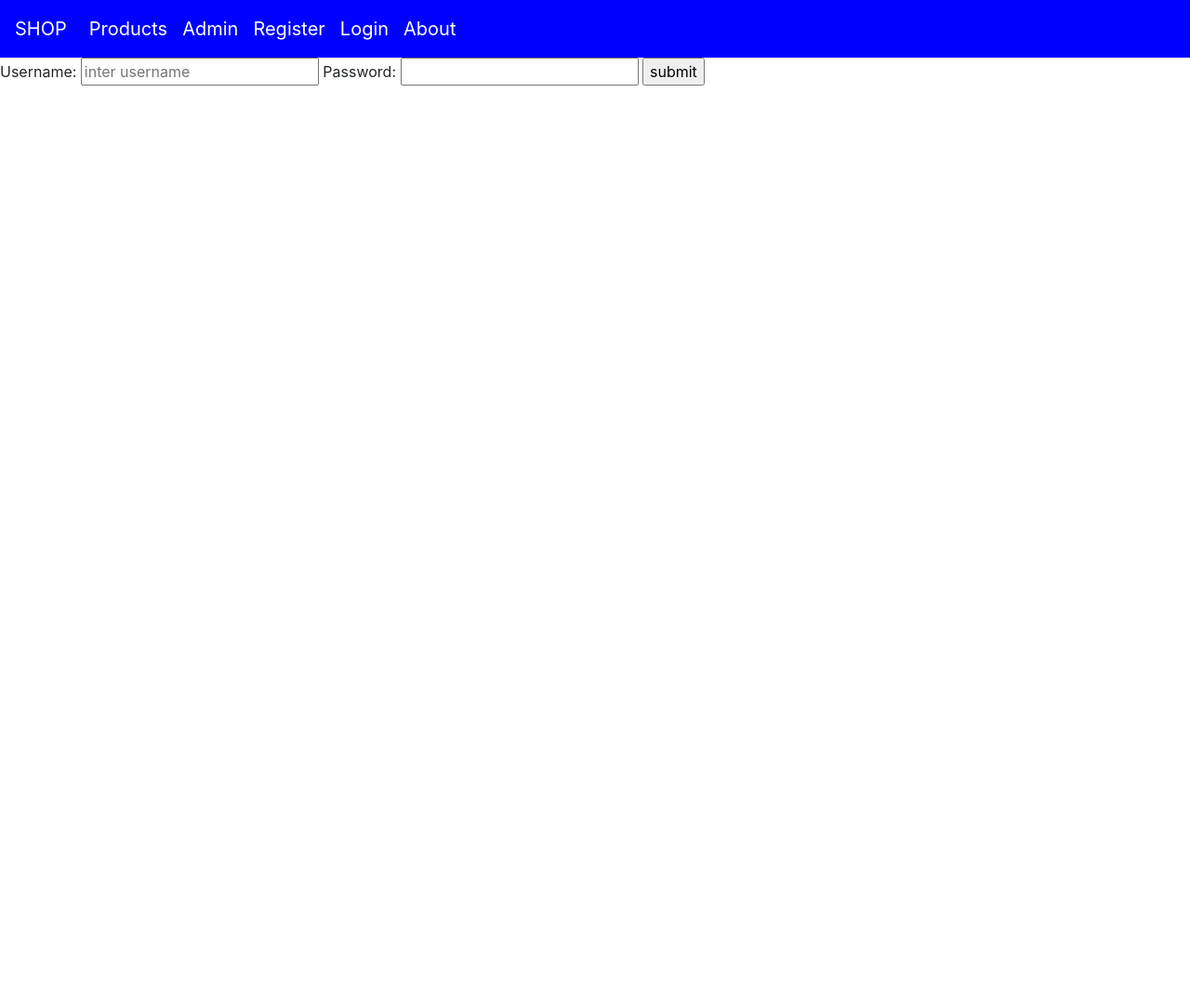
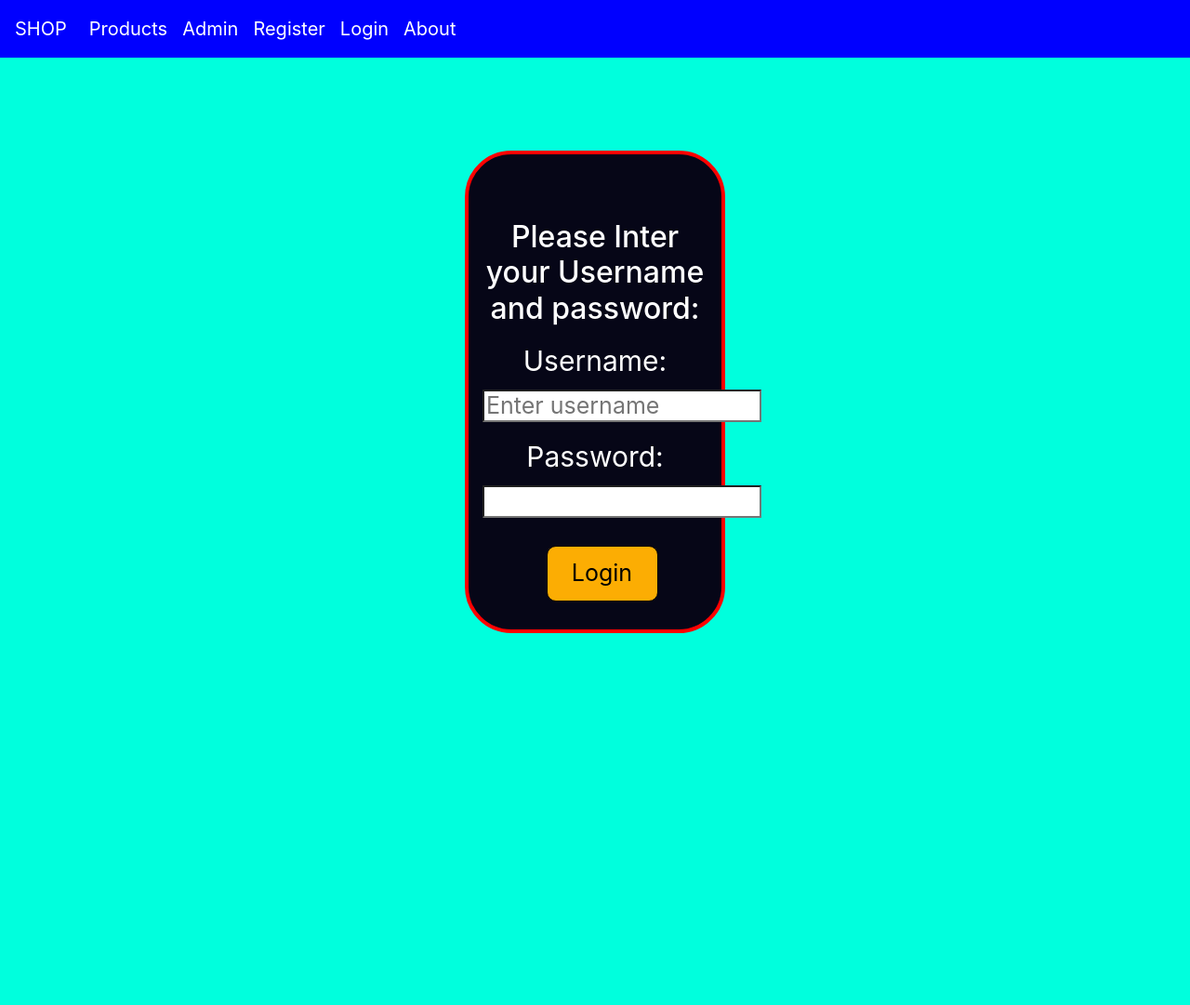
Before and after one commit to mortezadalir/shop, a Django app: page /login in a window 1280 px wide. Shown: the whole page at 93% size. Before the commit the page ends 92 px from the top, so only its background shows below. Run offline with Django 3.2, Linux system fonts and the light colour scheme; some libraries are stand-ins or nearby versions.

Commit message:
styling login page

```diff
--- a/products/templates/products/BASE.html
+++ b/products/templates/products/BASE.html
@@ -7,7 +7,8 @@
 	<link rel="stylesheet" href="https://maxcdn.bootstrapcdn.com/bootstrap/4.0.0/css/bootstrap.min.css"
   integrity="sha384-Gn5384xqQ1aoWXA+058RXPxPg6fy4IWvTNh0E263XmFcJlSAwiGgFAW/dAiS6JXm" crossorigin="anonymous">
 
-  <link rel="stylesheet"  href="{% static 'css/style.css' %}">
+  <link rel="stylesheet"  href="{% static "css/style.css" %}" type="text/css">
+  <!-- <link rel="stylesheet" href="css/style.css? {% now "U" %}"/> The {% now "U" %}  -->
   </head>
   <body>
 <nav class="navbar  navbar-expand-lg navbar-light" style="background-color:blue ">
--- a/products/templates/products/login.html
+++ b/products/templates/products/login.html
@@ -1,14 +1,28 @@
 {% extends 'products/base.html' %}
+{% load static %}
+
 
 {% block body_block %}
+<link rel="stylesheet"  href="{% static "css/login.css" %}" >
+
 <form  method="post">
   {% csrf_token %}
-  <label for="username">Username:</label>
-  <input type="text" name="username" placeholder="inter username">
-  <label for="password">Password:</label>
-  <input type="password" name="password" value="">
 
-  <input type="submit" name="" value="submit">
+  <div class="login_form">
+    <h2> Please Inter your Username and password:</h2>
+
+    <label style="font-size:30px;" for="login_username">Username:</label><br>
+    <input id="login_username"name="login_username" type="text"  placeholder="Enter username"><br>
+    <label style="font-size:30px;" for="login_password">Password:</label><br>
+    <input id="login_password" name="login_password" type="password"  value=""><br>
+
+
+       <input id="login_button" type="submit" name="" value="Login">
+
+
+
+  </div>
+
 </form>
 
 {% endblock %}
--- a/products/views.py
+++ b/products/views.py
@@ -48,13 +48,16 @@ def user_register(request):
 def user_login(request):
 
     if request.method=="POST":
-        username=request.POST.get('username')
-        password=request.POST.get('password')
+        username=request.POST.get('login_username')
+        password=request.POST.get('login_password')
 
         user=authenticate(username=username,password=password)
+        print(user)
 
         if user:
+            print(user.is_active)
             if user.is_active:
+                print("helloo")
                 login(request,user)
                 return HttpResponseRedirect(reverse('index'))
 
--- /dev/null
+++ b/static/css/login.css
@@ -0,0 +1,33 @@
+
+#login_button{
+	width: 120px;
+	height: 60px;
+	margin: 15px 15px 30px 30px;
+	font-size: 25px;
+	background: #fcad03;
+	border-radius: 10px;
+	border: 1px solid black;
+}
+#login_password,#login_username{
+
+  font-size: 25px;
+  color: black;
+	background: white;
+	height: 35px;
+	width: 300px;
+  margin: 0px 15px 15px 15px;
+
+}
+h2{
+  margin: 10px 15px 15px 15px;
+}
+
+.login_form{
+  padding-top: 60px;
+  color: white;
+	background: #060617;
+	border: 4px solid red;
+	margin: 100px 500px 400px 500px;
+	text-align: center;
+	border-radius: 50px;
+}
--- a/static/css/style.css
+++ b/static/css/style.css
@@ -1,23 +1,8 @@
-.card{
-	float:left;
-	width: 200px;
-	height: 250px;
-	text-align: center;
-	font-family: Veranda;
-	margin: 10px;
 
-
-}
-
-html, body{
+ body{
     width:100%;
     height:100%;
     min-height:100%;
     overflow:hidden;
+		background: #00ffdd;
 }
-
-img{
-	align-items: center;
-	width: 400px;
-	height: 200px;
-}
```
Also changed, not shown: products/templates/products/productsort_list.html (+7 -3 lines), static/css/product_list.css (added, +18 -0 lines), db.sqlite3.
